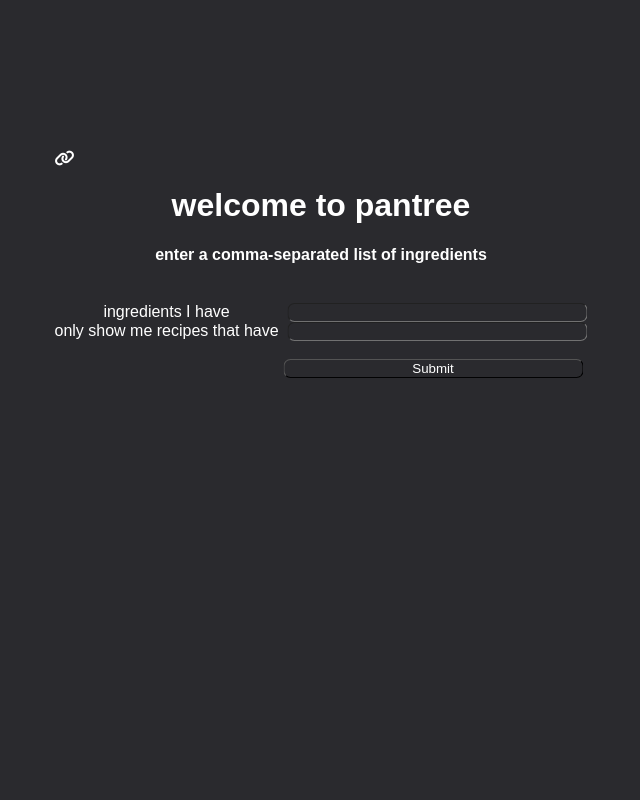
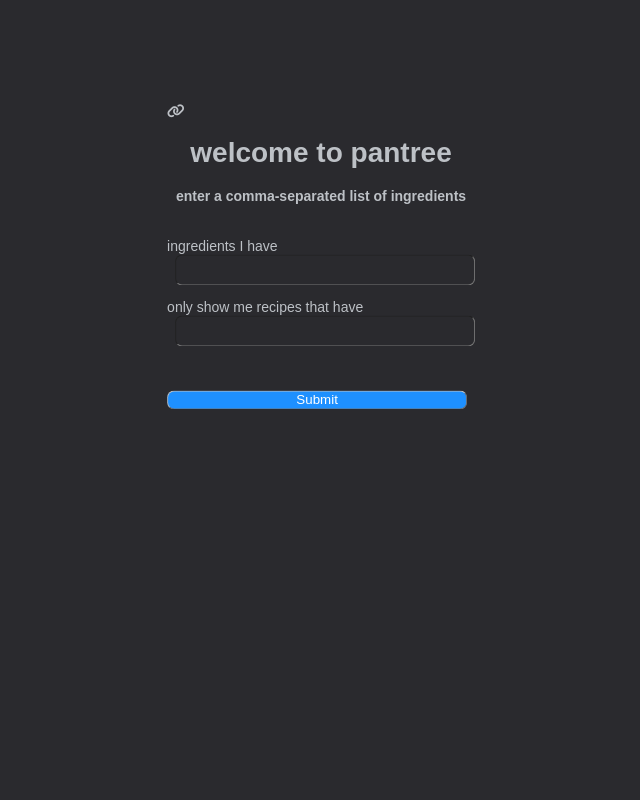
Before and after one commit to sabakarimeddiny/pantree-site, a Django app: page / in a window 1280 px wide. Shown: the whole page, without its empty margins (319-959 px from the left). Run offline with Django 4.2, Linux system fonts and the light colour scheme.

Commit message:
Update style.css

```diff
--- a/pantree_app/static/css/style.css
+++ b/pantree_app/static/css/style.css
@@ -1,14 +1,14 @@
 form {
     display: table;
     /* justify-content: center; */
-    text-align: center;
-    margin: 0 auto;
-
+    /* text-align: center; */
+    /* margin: 0 auto; */
   }
 body {
-  font-family: Arial, Helvetica, sans-serif;
-  color: #ffffff;
   background-color: #2a2a2e;
+  font-size: 14px;
+  font-family: arial,sans-serif;
+  color: #bdc1c6;
 }
 
 a {
@@ -23,48 +23,65 @@ a {
   transform: translate(-50%, -50%);
 }
 
-label { display: table-cell;}
+label {
+  display: table-cell;
+}
 
 input {
   display: table-cell;
   color: #ffffff;
   background-color: #2a2a2e;
   border-radius: 7px;
-  border-width: 1px;
+  border-width: 0.5px;
   width: 300px;
+  z-index: 1;
 }
 
 input:hover {
   background-color: #444447;
   cursor: pointer;
+  /* border-color: #444447; */
 }
 
+input[type=text] {
+  padding: 7px;
+}
+input[type=submit] {
+  background-color: DodgerBlue;
+  color: #fff;
+  border-color: #bdc1c6;
+}
 
-h1 { text-align:center; }
-h4 { text-align:center; }
+h1 {
+  text-align:center;
+}
 
-p {
+h4 {
+  text-align:center;
+}
+
+.grid {
     display: table-row;
     text-align: center;
   }
 
 .autocomplete-items {
     position: absolute;
-    box-shadow: 0px 0px 5px #aaaaaa;
+    /* box-shadow: 0px 0px 5px #aaaaaa; */
     background-color: #444447;
     border-radius: 10px;
-    width: 300px;
-    /* display: table-cell; */
+    /* width: 300px; */
+    display: table-cell;
   }
 
 .autocomplete-item {
     position: relative;
+    background-color: #444447;
+    text-align: left;
+    padding: 5px;
+    border-radius: 7px;
     width: 300px;
-    background-color: #444447;
-    display: table-row;
-    text-align: left;
   }
-
 
 .autocomplete-item:hover {
   background-color: #737373;
```
